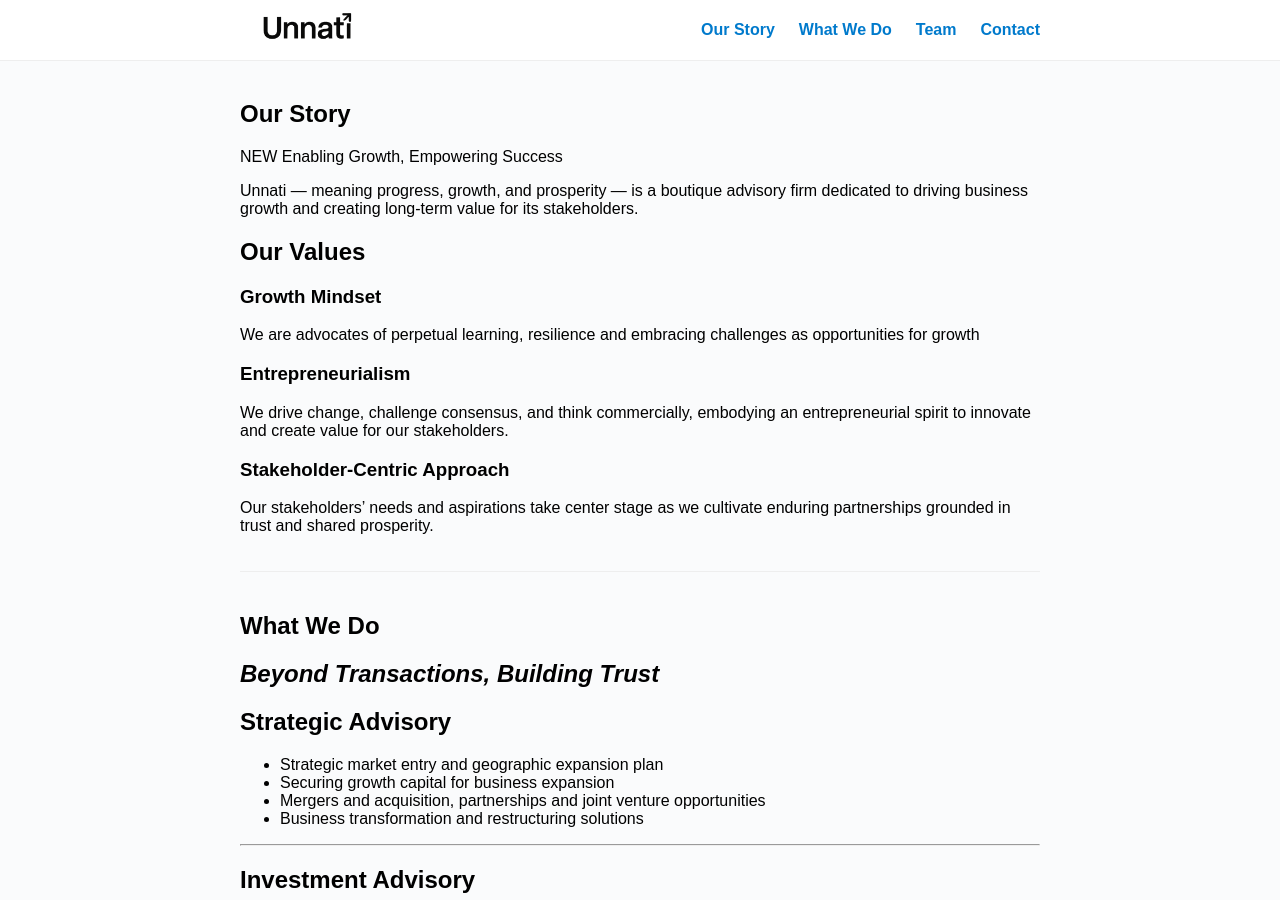
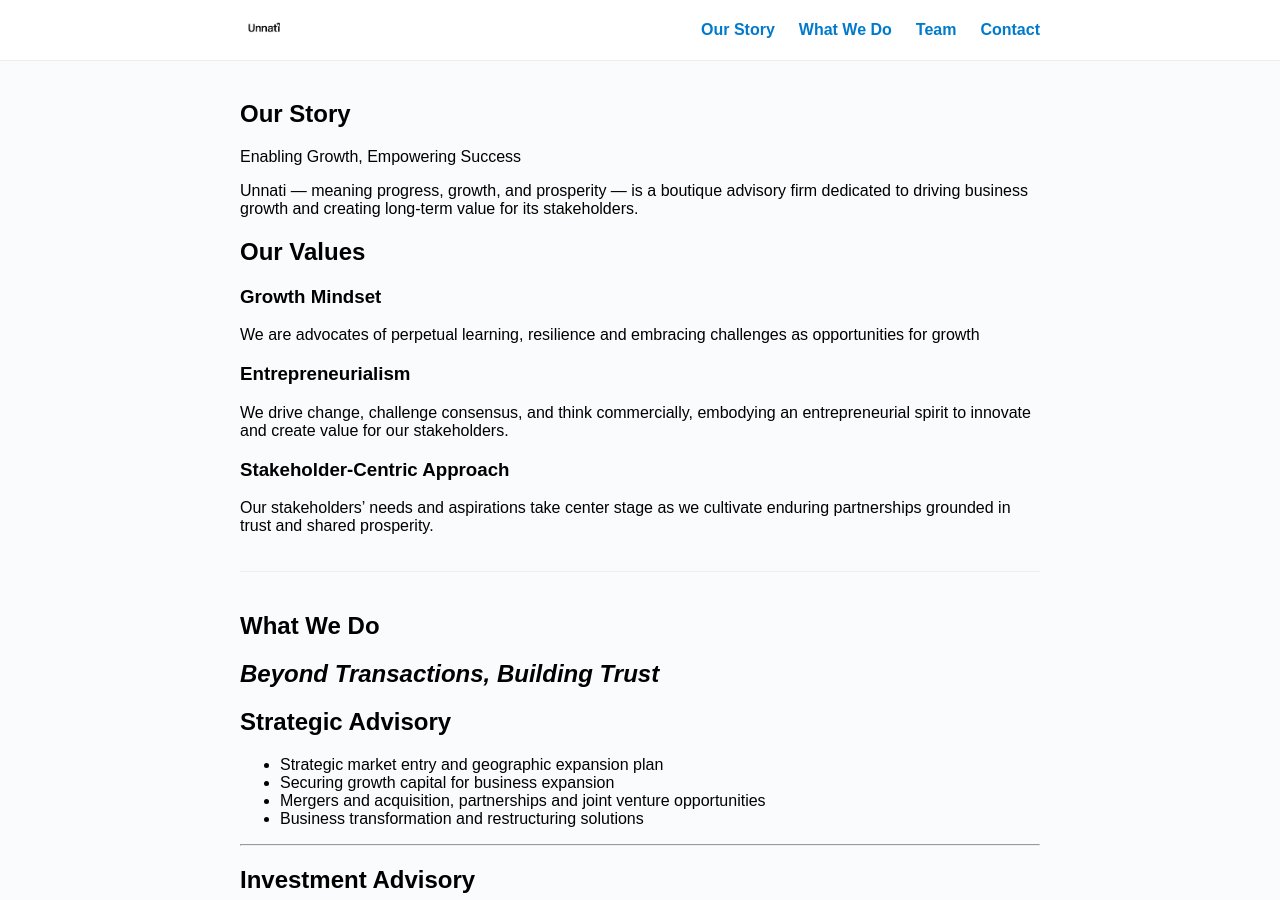
Before and after one commit to ashish161/naveen, a Jekyll site: the page built from index.html, in a window 1280 px wide and 900 px high. Built offline with Jekyll 4.4.1, drawn with Linux system fonts in a browser that asks for light colours.

Commit message:
updated logo

```diff
--- a/_sections/01-our-story.md
+++ b/_sections/01-our-story.md
@@ -5,7 +5,7 @@
 order: 1
 ---
 ## Our Story
-NEW
+
 Enabling Growth, Empowering Success
 
 Unnati — meaning progress, growth, and prosperity — is a boutique advisory firm dedicated to driving business growth and creating long-term value for its stakeholders.
--- a/index.html
+++ b/index.html
@@ -6,7 +6,7 @@
 <nav class="navbar">
   <div class="nav-container">
     <a href="{{ '/' | relative_url }}" class="nav-logo">
-      <img src="{{ '/assets/images/logo.png' | relative_url }}" alt="Site Logo" height="140px" width="140px">
+      <img src="{{ '/assets/images/logo.png' | relative_url }}" alt="Site Logo" height="50px" width="50px">
     </a>
     <a href="javascript:void(0);" class="icon" onclick="toggleNav()">
       <span class="hamburger">
```
Also changed, not shown: 3 other files.
